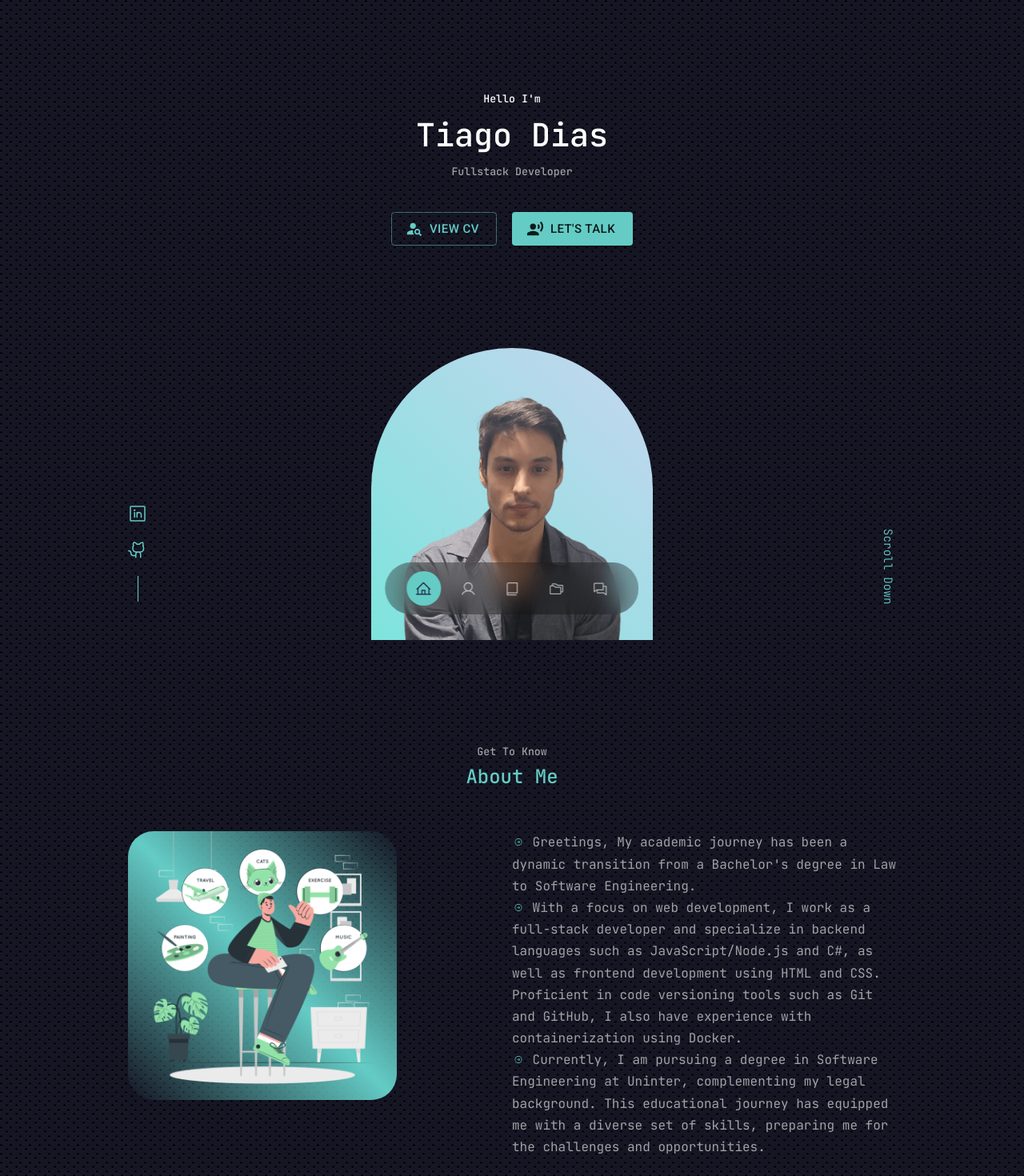
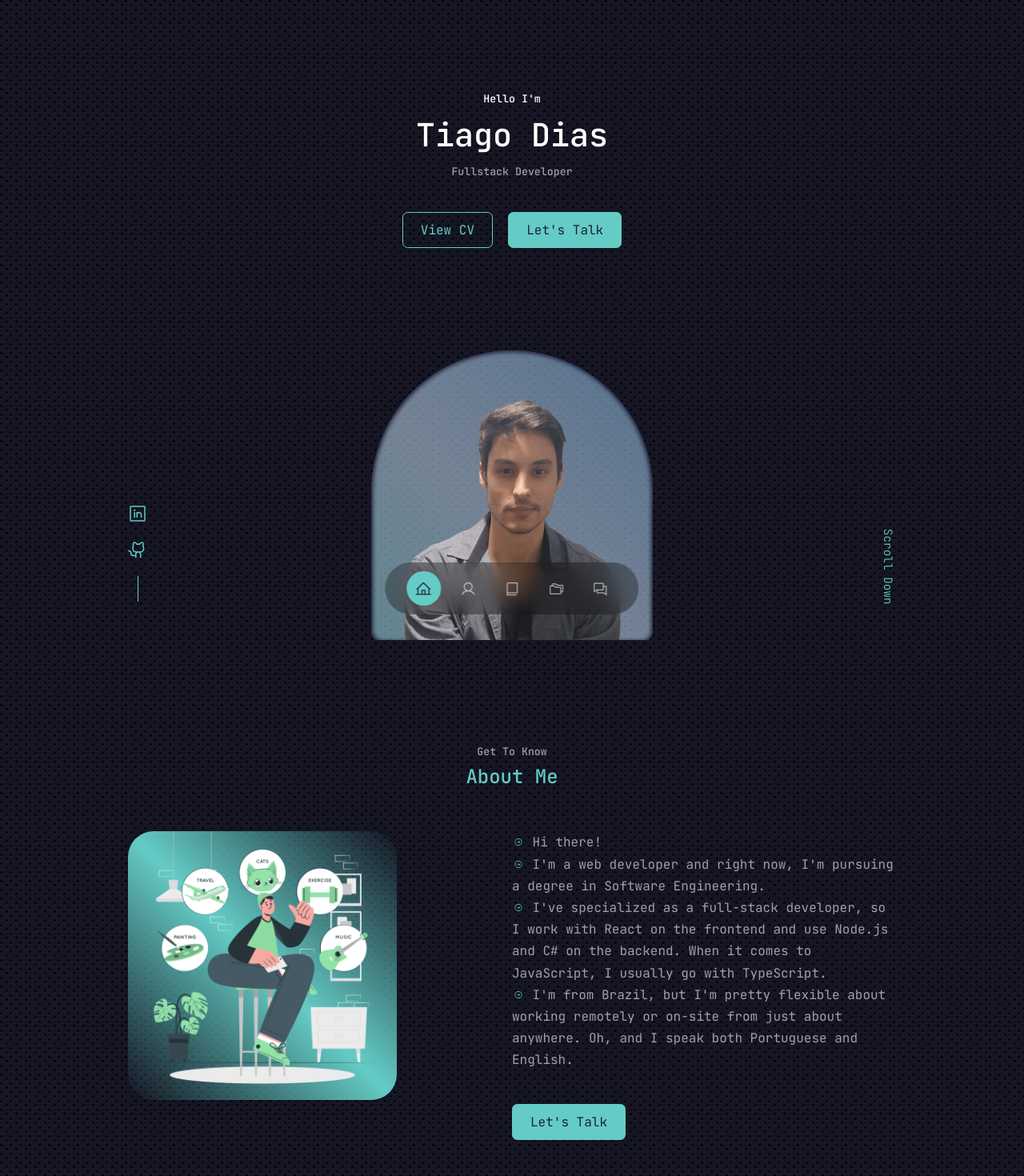
Before and after one commit to tiago0214/tiago-portfolio, a React (Vite) app: page / in a window 1280 px wide. Shown: the top 1470 px of the page at 80% size. Built offline with nearby package versions, Linux system fonts and the light colour scheme.

Commit message:
add a form api

```diff
--- a/package.json
+++ b/package.json
@@ -15,6 +15,7 @@
     "@mui/icons-material": "^5.16.5",
     "@mui/material": "^5.16.5",
     "@phosphor-icons/react": "^2.1.7",
+    "antd": "^5.19.3",
     "react": "^18.3.1",
     "react-dom": "^18.3.1",
     "react-hook-form": "^7.52.1",
--- a/src/components/About/index.tsx
+++ b/src/components/About/index.tsx
@@ -18,9 +18,12 @@ export function About(){
 
         <AboutContent>
           <AboutParagraph>
-            <p><ArrowCircleRight/> Greetings, My academic journey has been a dynamic transition from a Bachelor's degree in Law to Software Engineering.</p>
-            <p><ArrowCircleRight/> With a focus on web development, I work as a full-stack developer and specialize in backend languages such as JavaScript/Node.js and C#, as well as frontend development using HTML and CSS. Proficient in code versioning tools such as Git and GitHub, I also have experience with containerization using Docker.</p>
-            <p><ArrowCircleRight/> Currently, I am pursuing a degree in Software Engineering at Uninter, complementing my legal background. This educational journey has equipped me with a diverse set of skills, preparing me for the challenges and opportunities.</p>
+
+            <p><ArrowCircleRight/> Hi there!</p>
+            <p><ArrowCircleRight/>  I'm a web developer and right now, I'm pursuing a degree in Software Engineering.</p>
+            <p><ArrowCircleRight/>  I've specialized as a full-stack developer, so I work with React on the frontend and use Node.js and C# on the backend. When it comes to JavaScript, I usually go with TypeScript.</p>
+            <p><ArrowCircleRight/> I'm from Brazil, but I'm pretty flexible about working remotely or on-site from just about anywhere. Oh, and I speak both Portuguese and English.</p>
+
           </AboutParagraph>
           <a href="#contact" className="btn btn-primary">Let's Talk</a>
         </AboutContent>
--- a/src/components/Contact/index.tsx
+++ b/src/components/Contact/index.tsx
@@ -1,7 +1,34 @@
 import { Envelope, WhatsappLogo } from "@phosphor-icons/react";
 import { ContactContainer, ContactForm, ContactOption, ContactOptions } from "./styles";
+import { useForm } from "react-hook-form";
+
+import { message } from 'antd';
+interface DataForm {
+  name: string
+  email: string
+  message: string
+}
 
 export function Contact(){
+  const { register, handleSubmit, reset } = useForm<DataForm>();
+
+  async function dataForm (data:DataForm){
+    try{
+      await fetch("https://661d087de7b95ad7fa6bec28.mockapi.io/messages", {
+        headers: {
+          "Content-Type": "application/json",
+        },
+        method: "POST",
+        body: JSON.stringify(data),
+      });
+      message.success("Message Sent! I'll get back to you soon.");
+    }catch{
+      console.log("Erro");
+    }finally{
+      reset();
+    }
+  }
+
   return (
     <section id="contact">
       <h5>Get In Touch</h5>
@@ -23,15 +50,27 @@ export function Contact(){
           </ContactOption>
         </ContactOptions>
         {/* Form */}
-        <ContactForm action="">
-          <input type="text" name="name" placeholder="Your Name" required/>
-          <input type="text" name="email" placeholder="Your Email" required/>
-          <textarea name="message" rows={7} placeholder="Your Message" required></textarea>
+        <ContactForm action="" onSubmit={handleSubmit(dataForm)}>
+          <input
+            type="text"
+            placeholder="Your Name"
+            required
+            {...register('name')}
+          />
+          <input
+            type="text"
+            placeholder="Your Email"
+            required
+            {...register('email')}
+          />
+          <textarea
+            rows={7}
+            placeholder="Your Message"
+            required
+            {...register('message')}
+          />
 
-          <button type="submit" className="btn btn-primary">
-            Send Message
-          </button>
-
+          <button type="submit" className="btn btn-primary">Send Message</button>
         </ContactForm>
       </ContactContainer>
     </section>
--- a/src/components/Header/components/Cta/index.tsx
+++ b/src/components/Header/components/Cta/index.tsx
@@ -1,28 +1,35 @@
-import { /*CtaLink,*/ CtaContainer } from "./styles";
+import { CtaLink, CtaContainer } from "./styles";
 
 import CV from '../../../../assets/cv.pdf';
-import Button from '@mui/material/Button';
-import { createTheme, ThemeProvider } from '@mui/material/styles';
-import RecordVoiceOverIcon from '@mui/icons-material/RecordVoiceOver';
-import PersonSearchIcon from '@mui/icons-material/PersonSearch';
 
 export function Cta(){
-  const theme = createTheme({
-    palette: {
-      primary: {
-        main: '#64CCC5',
-      },
-      secondary: {
-        main: '#E0C2FF',
-        light: '#F5EBFF',
-        contrastText: '#47008F',
-      },
-    },
-  });
-
   return (
     <CtaContainer >
-       <ThemeProvider theme={theme}>
+      <CtaLink href={CV} className="btn" target="_blank">View CV</CtaLink>
+      <CtaLink href="#contact" className="btn btn-primary">Let's Talk</CtaLink>
+    </CtaContainer>
+  )
+}
+
+// import Button from '@mui/material/Button';
+// import { createTheme, ThemeProvider } from '@mui/material/styles';
+// import RecordVoiceOverIcon from '@mui/icons-material/RecordVoiceOver';
+// import PersonSearchIcon from '@mui/icons-material/PersonSearch';
+
+// const theme = createTheme({
+//   palette: {
+//     primary: {
+//       main: '#64CCC5',
+//     },
+//     secondary: {
+//       main: '#E0C2FF',
+//       light: '#F5EBFF',
+//       contrastText: '#47008F',
+//     },
+//   },
+// });
+
+{/* <ThemeProvider theme={theme}>
     <Button
       variant="outlined"
       href={CV}
@@ -36,10 +43,4 @@ export function Cta(){
       size="large"
       startIcon={<RecordVoiceOverIcon />}
     >Let's Talk</Button>
-       </ThemeProvider>
-
-      {/* <CtaLink href={CV} className="btn" target="_blank">View CV</CtaLink>
-      <CtaLink href="#contact" className="btn btn-primary">Let's Talk</CtaLink> */}
-    </CtaContainer>
-  )
-}
+  </ThemeProvider> */}
--- a/src/components/Header/styles.ts
+++ b/src/components/Header/styles.ts
@@ -29,17 +29,19 @@ export const MeContainer = styled.div`
   left: 50%;
   transform: translateX(-50%);
   margin-top: 8.0rem;
-  border-radius: 12rem 12rem 0 0;
+  border-radius: 12rem 12rem 1rem 1rem;
   overflow: hidden;
   padding: 3rem 1.5rem 0 1.5rem;
 
-  background: linear-gradient(45deg,#D4F1F4,#75E6DA,#BFD7ED,#60A3D9,#21B6A8,#A3EBB1);
+  box-shadow:inset 0 0 5px 2px ${props => props.theme["color-bg"]};
+
+  background: linear-gradient(45deg,#D4F1F490,#75E6DA90,#BFD7ED90,#60A3D990,#21B6A890,#A3EBB190);
   background-size: 500% 500%;
   animation: color 12s ease-in-out infinite alternate;
 
   @keyframes color{
     0%{
-      background-position: 0 100%;
+      background-position: 0 50%;
     }
   }
 `
--- a/src/components/NavBar/index.tsx
+++ b/src/components/NavBar/index.tsx
@@ -5,7 +5,6 @@ import { useState } from "react";
 export function NavBar(){
   const [activeNav, setActiveNav] = useState('#');
 
-  console.log('render')
   return (
     <NavBarContainer>
       <NavBarLink
```
Also changed, not shown: 1 other file (tests, documents, lock files or other folders). Lines whose indentation alone changed are shown as unchanged.
